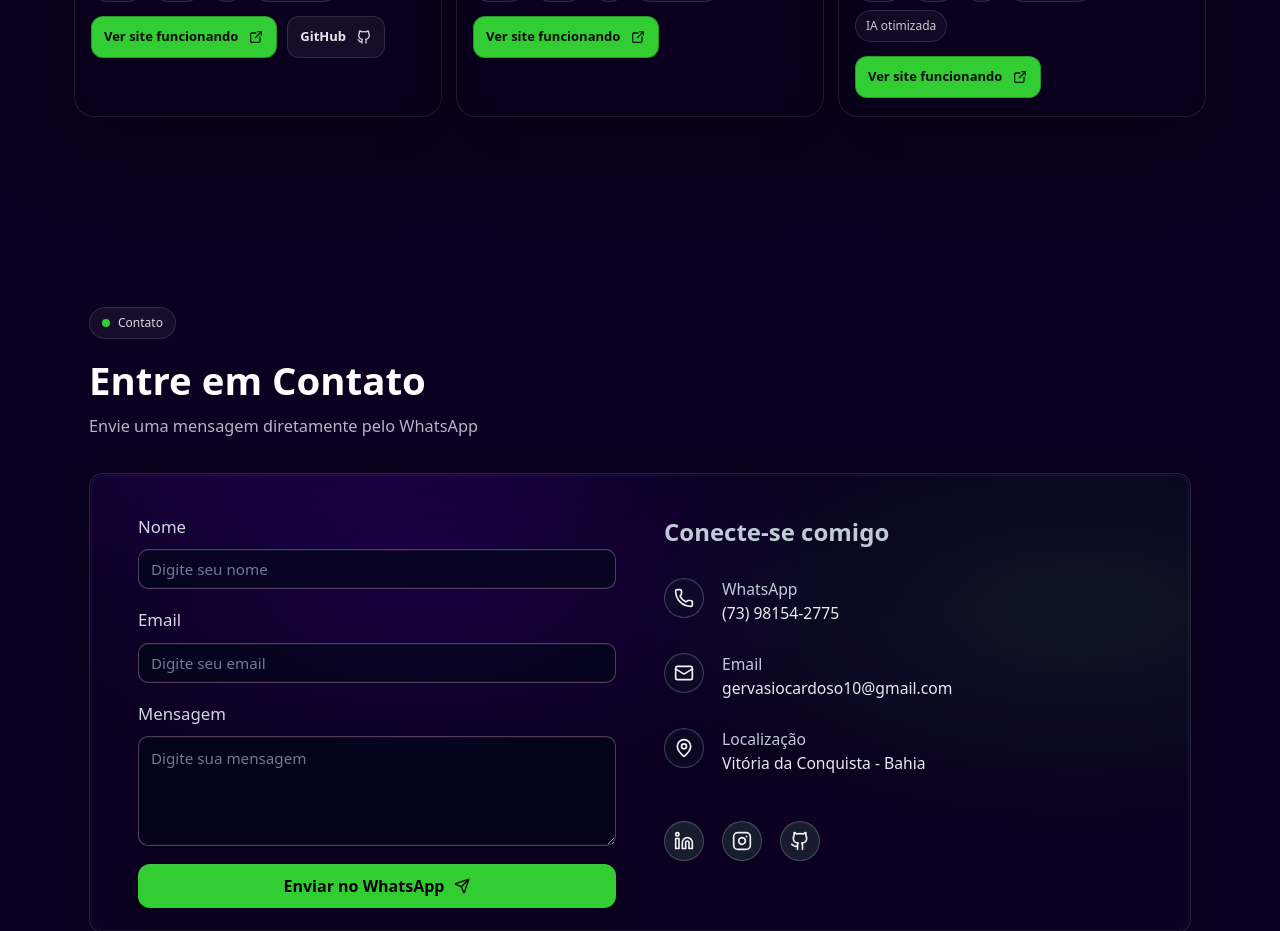
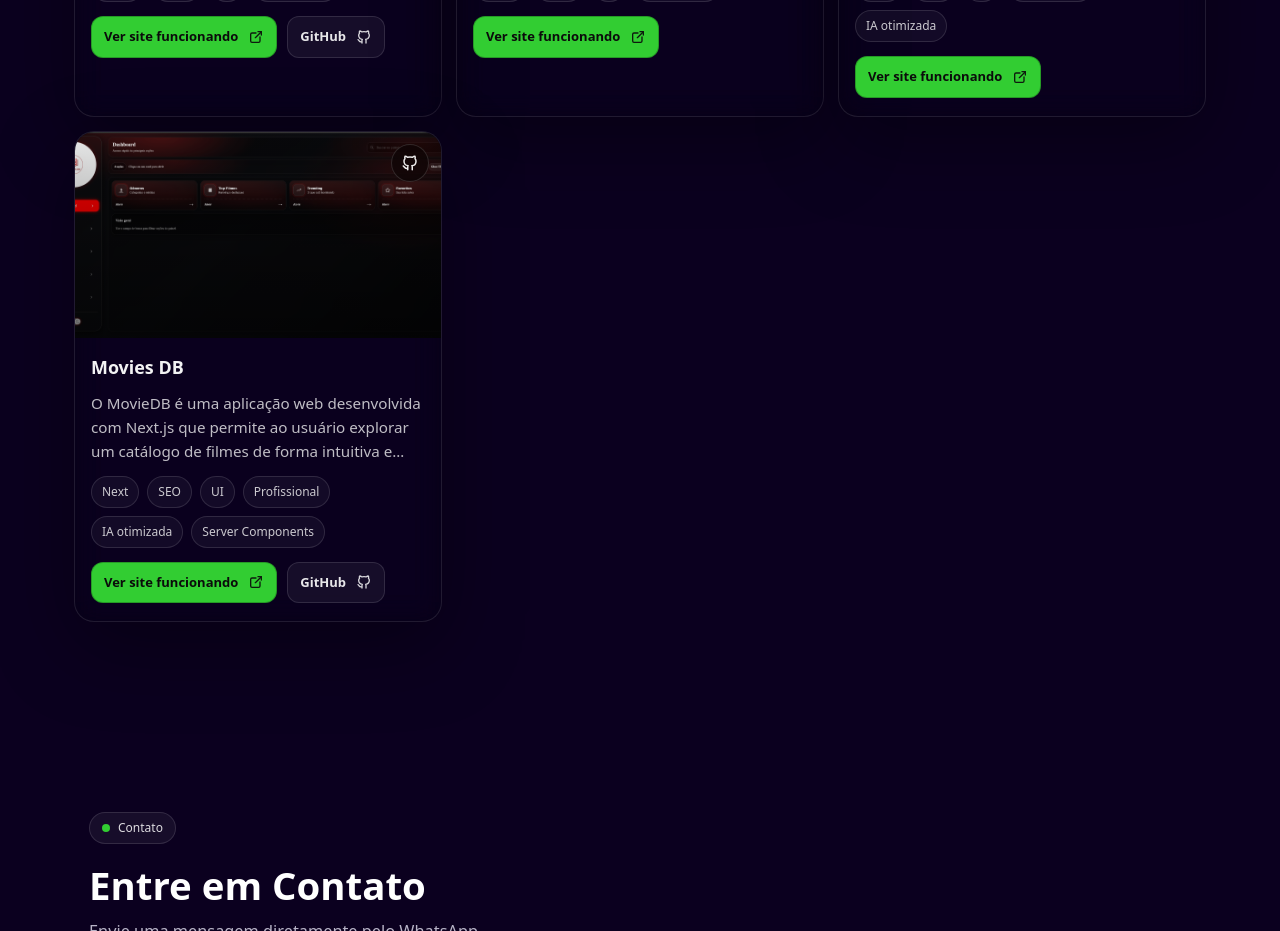
Before and after one commit to Gervasss/portfolio, a Next.js app: page / in a window 1280 px wide. Shown: the part 5480-6411 px from the top of the page. Built offline with nearby package versions, Linux system fonts and the light colour scheme.

Commit message:
adição do movies db a aba de projetos

```diff
--- a/src/components/Projects/ProjectsSection.tsx
+++ b/src/components/Projects/ProjectsSection.tsx
@@ -65,6 +65,15 @@ const PROJECTS: Project[] = [
     href: "https://www.cristianepsi.com.br/",
     github: "",
     tags: ["Next", "SEO", "UI", "Profissional", "IA otimizada"],
+  },
+     {
+    title: "Movies DB",
+    description:
+      "O MovieDB é uma aplicação web desenvolvida com Next.js que permite ao usuário explorar um catálogo de filmes de forma intuitiva e visualmente atrativa. A plataforma consome dados de uma API pública de filmes para exibir informações como títulos, avaliações, gêneros e imagens promocionais,. ",
+    cover: "/movie.png",
+    href: "https://moviedb-sable.vercel.app/",
+    github: "https://github.com/Gervasss/moviedb",
+    tags: ["Next", "SEO", "UI", "Profissional", "IA otimizada", "Server Components",],
   },
 
 ];
```
Also changed, not shown: public/movie.png (added).
